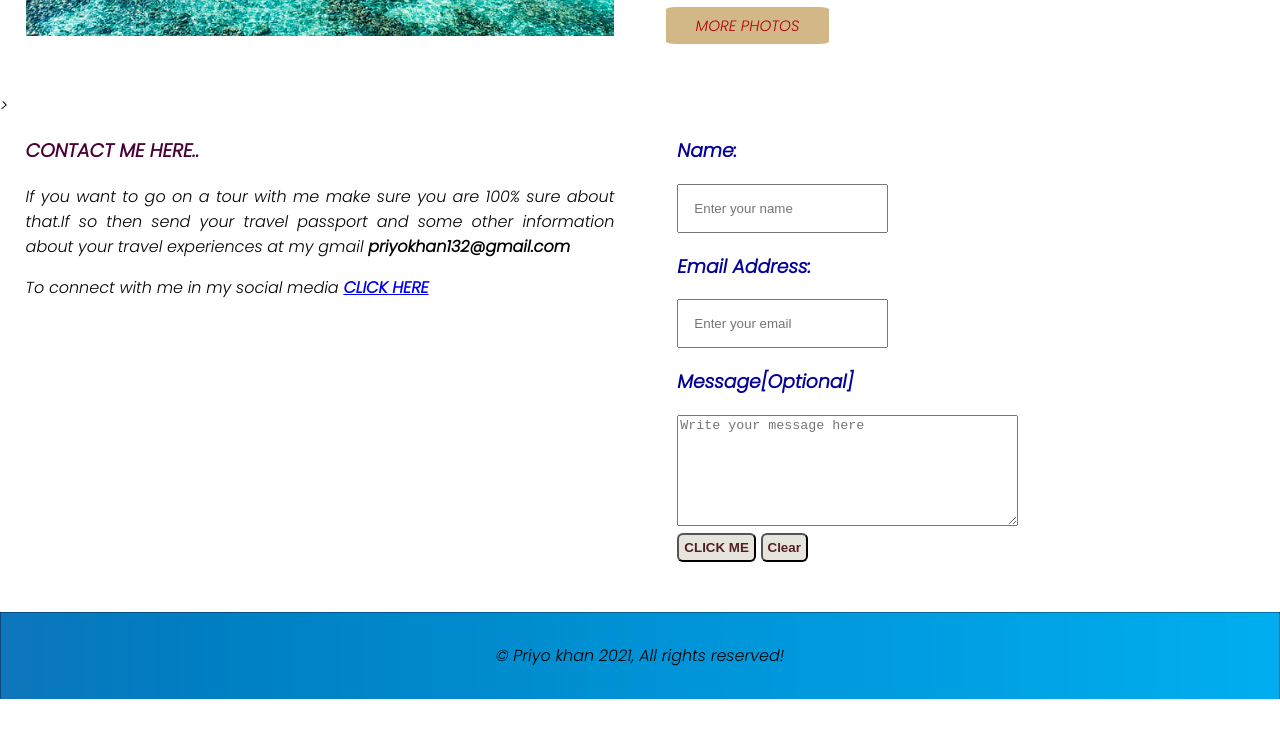
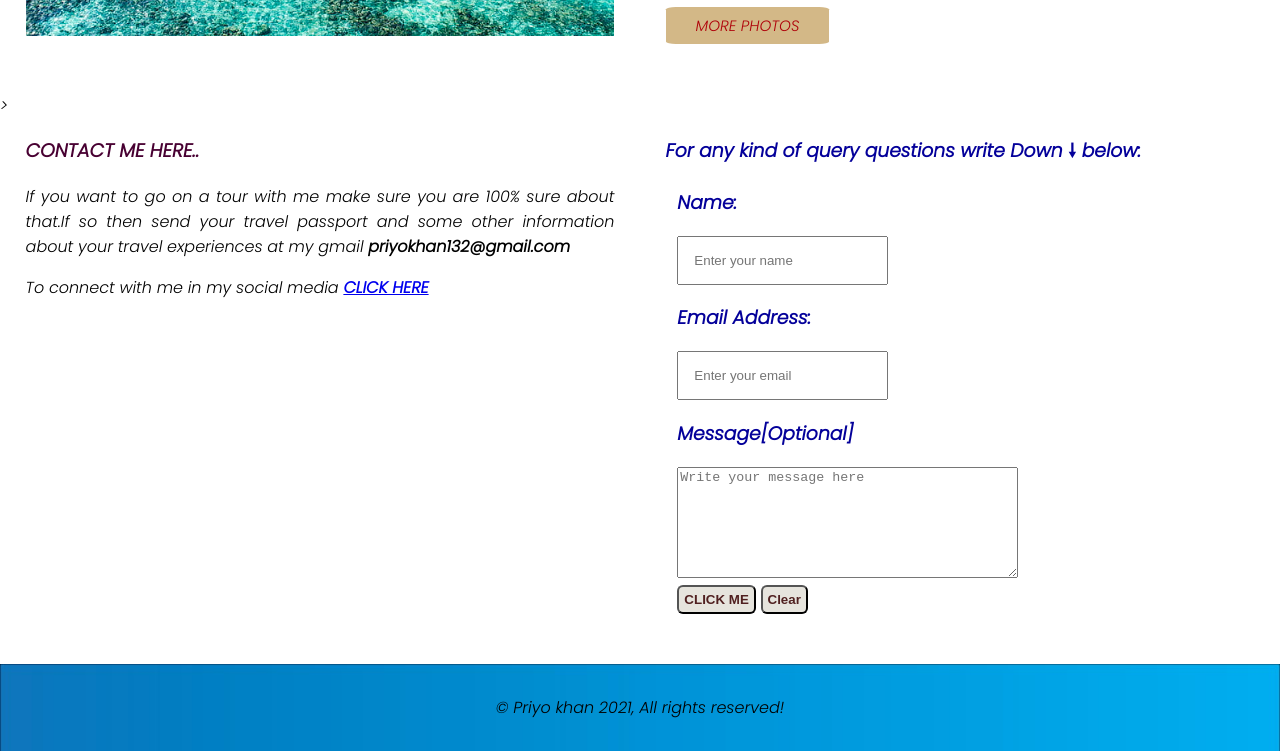
Before and after one commit to Ashraf16201132/Travel-blog, a plain HTML site: page index.html in a window 1280 px wide. Shown: the part 989-1740 px from the top of the page. Before the commit the page ends 1688 px from the top, so only its background shows below. Drawn offline with Linux system fonts and the light colour scheme.

Commit message:
Travel blog site

```diff
--- a/index.html
+++ b/index.html
@@ -65,7 +65,9 @@
         <div class="half-width">
             <div>
 <form>
-                <div class="half-width">
+
+    <h3 id="info">For any kind of query questions write <strong>Down 🠗</strong> below:</h3>
+    <div class="half-width">
                     <h3 id="info" >Name: </h3>
                     <input class="box-size" type="text" name="fullname" id="full name" placeholder="Enter your name" required>
 
```
